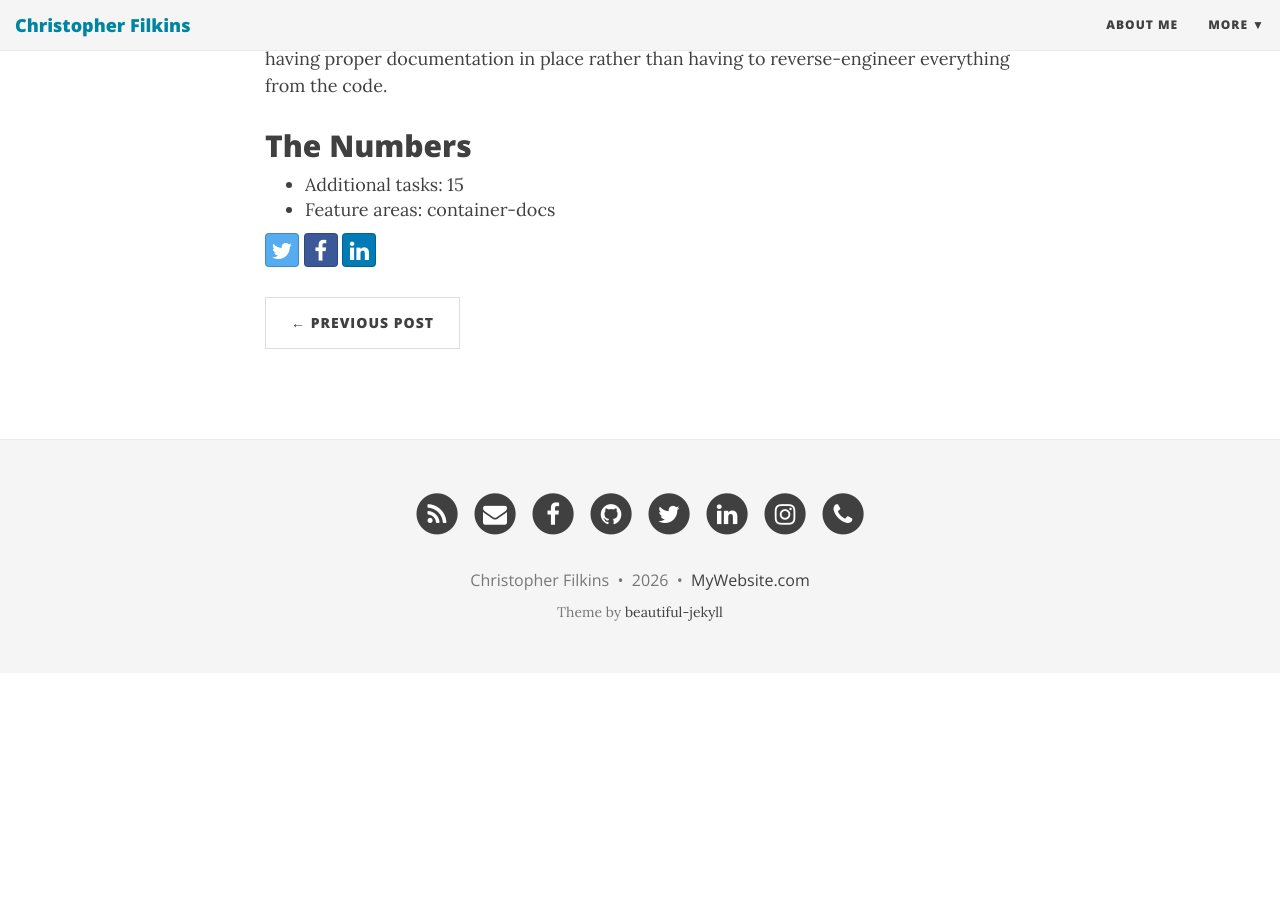
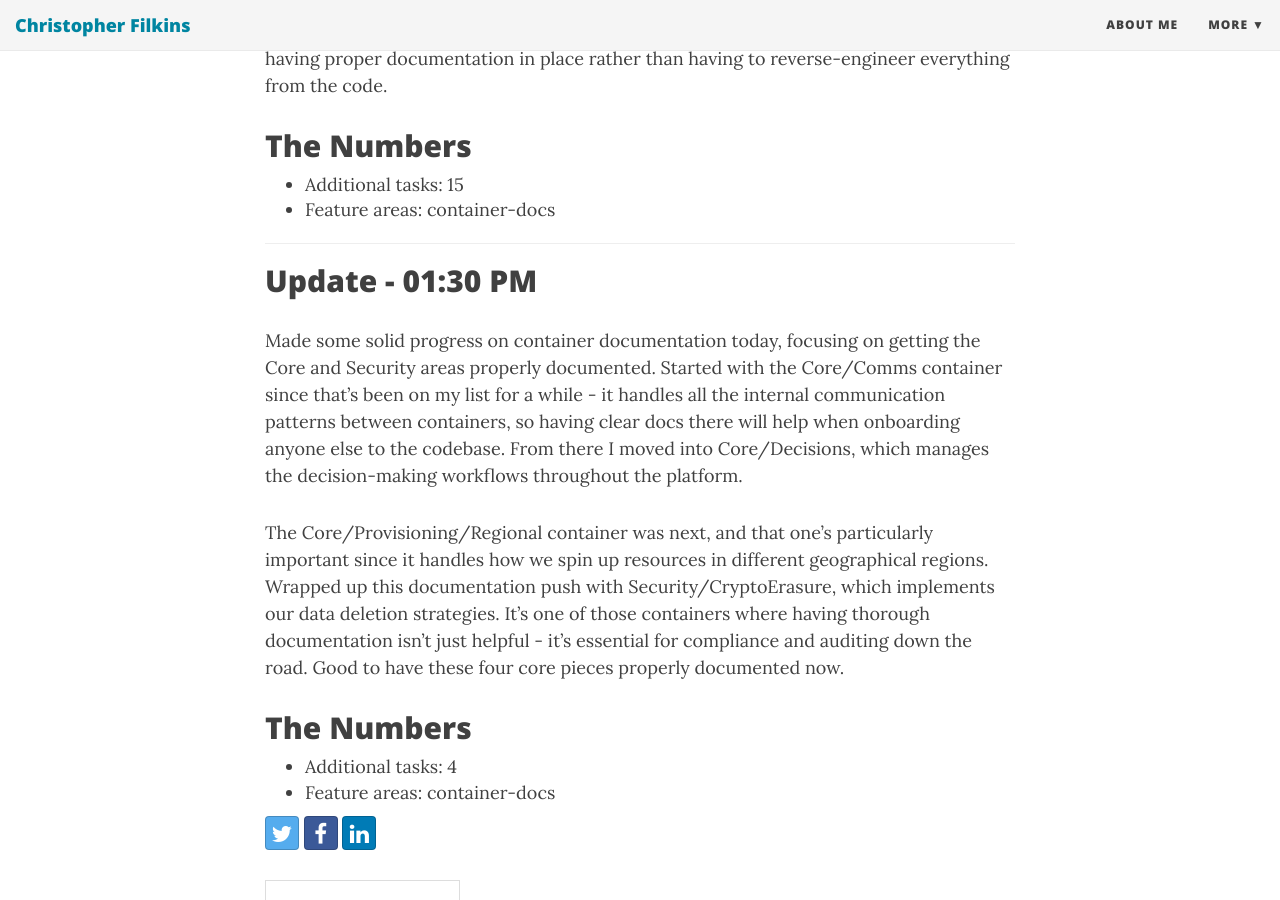
Before and after one commit to filchyboy/filchyboy.github.io, a Jekyll site: the page built from _posts/2026-01-04-todays-plan.md, in a window 1280 px wide and 900 px high, scrolled down 3406 px. Built offline with Jekyll 4.4.1, drawn with Linux system fonts in a browser that asks for light colours; nearby versions of some CDN libraries; before the commit the page ends 4079 px from its top, so only the background shows below that.

Commit message:
Update build-in-public update: Container Docs

```diff
--- a/_posts/2026-01-04-todays-plan.md
+++ b/_posts/2026-01-04-todays-plan.md
@@ -63,8 +63,20 @@ The variety kept things interesting - one minute I'm documenting the Analytics c
 ## The Numbers
 - Additional tasks: 15
 - Feature areas: container-docs
+
+---
+
+## Update - 01:30 PM
+
+Made some solid progress on container documentation today, focusing on getting the Core and Security areas properly documented. Started with the Core/Comms container since that's been on my list for a while - it handles all the internal communication patterns between containers, so having clear docs there will help when onboarding anyone else to the codebase. From there I moved into Core/Decisions, which manages the decision-making workflows throughout the platform.
+
+The Core/Provisioning/Regional container was next, and that one's particularly important since it handles how we spin up resources in different geographical regions. Wrapped up this documentation push with Security/CryptoErasure, which implements our data deletion strategies. It's one of those containers where having thorough documentation isn't just helpful - it's essential for compliance and auditing down the road. Good to have these four core pieces properly documented now.
+
+## The Numbers
+- Additional tasks: 4
+- Feature areas: container-docs
 <!-- Generated by dev-tracker publish_to_jekyll.py (AI mode) -->
 <!-- accomplished-date: 2026-01-04 -->
-<!-- unit-ids: container-docs-document-email,container-docs-document-consent,container-docs-document-coppa,container-docs-document-core-documentation,container-docs-document-core-external-api-management,container-docs-document-coverage,container-docs-document-environment-indicator,container-docs-document-marketing,container-docs-document-cache,container-docs-document-redis,container-docs-document-core-accessibility,container-docs-document-core-agent-registry,container-docs-document-core-analytics,container-docs-document-core-bookings,container-docs-review-spell-check -->
+<!-- unit-ids: container-docs-document-core-comms,container-docs-document-core-decisions,container-docs-document-core-provisioning-regional,container-docs-document-security-crypto-erasure -->
 
 <!-- unit-ids: container-docs-document-cache,container-docs-document-consent,container-docs-document-coppa,container-docs-document-core-accessibility,container-docs-document-core-agent-registry,container-docs-document-core-analytics,container-docs-document-core-bookings,container-docs-document-core-comms,container-docs-document-core-decisions,container-docs-document-core-documentation,container-docs-document-core-external-api-management,container-docs-document-core-provisioning-regional,container-docs-document-coverage,container-docs-document-email,container-docs-document-environment-indicator,container-docs-document-marketing,container-docs-document-redis,container-docs-document-security-crypto-erasure,container-docs-review-spell-check -->
```
